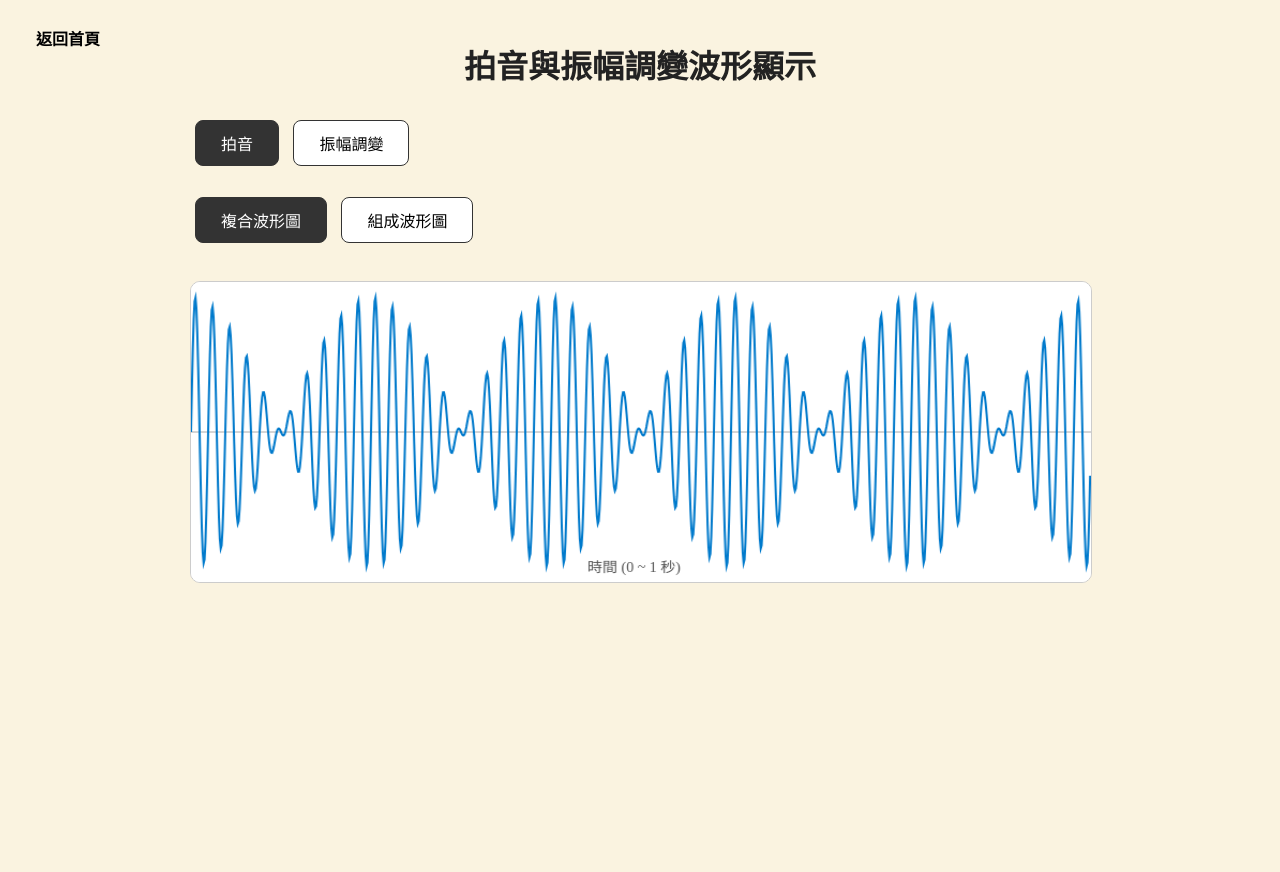
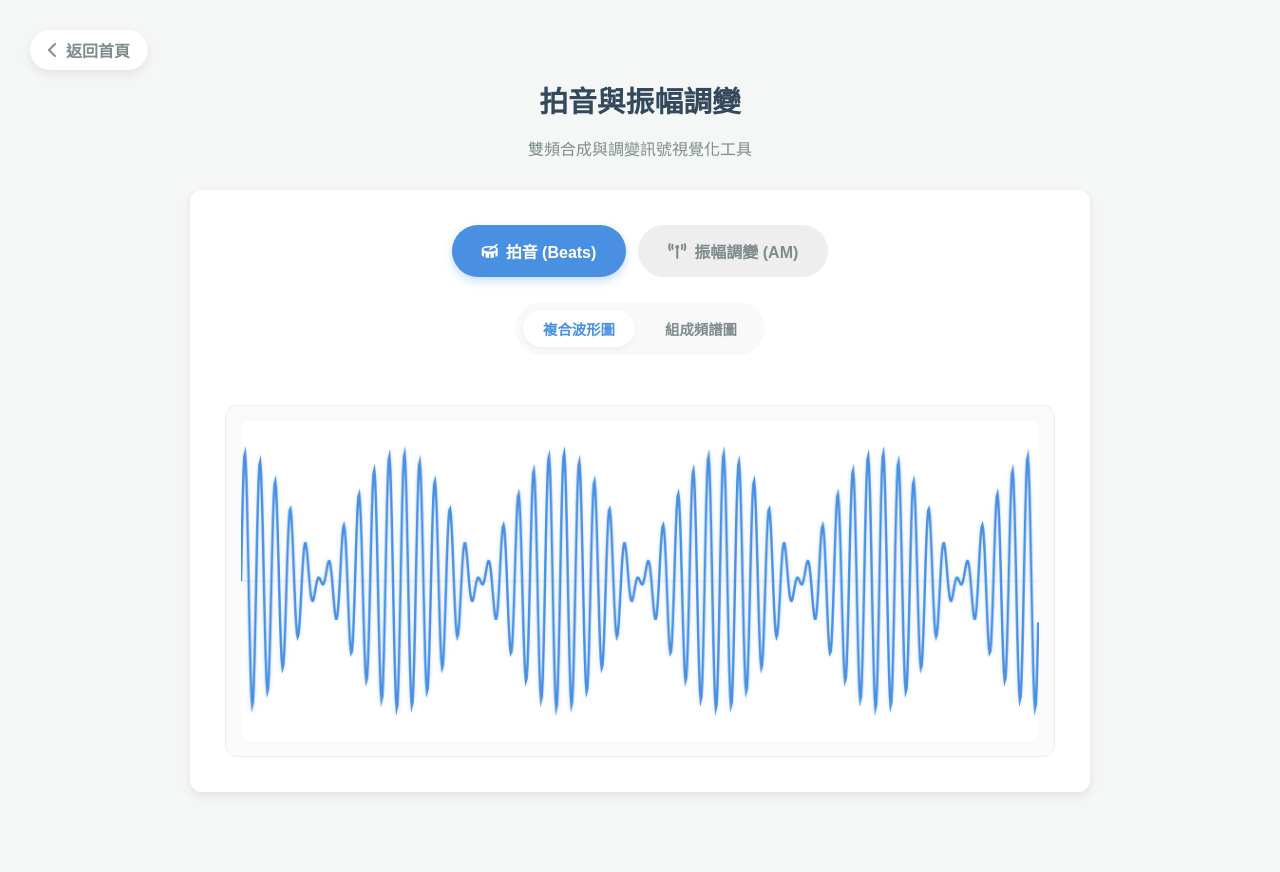
Before and after one commit to bensoncheng1118-coder/my-backend1, a Flask app: page /wave4 in a window 1280 px wide. Before the commit the page ends 583 px from the top, so only its background shows below. Run offline with Flask 3, Linux system fonts and the light colour scheme; data that the repository does not hold is empty; some libraries are stand-ins or nearby versions.

Commit message:
Update wave4.html

```diff
--- a/templates/wave4.html
+++ b/templates/wave4.html
@@ -1,327 +1,368 @@
 <!DOCTYPE html>
 <html lang="zh-Hant">
+
 <head>
   <meta charset="UTF-8" />
-  <title>拍音與振幅調變波形顯示</title>
+  <meta name="viewport" content="width=device-width, initial-scale=1.0" />
+  <title>拍音與振幅調變波形</title>
+  <link rel="preconnect" href="https://fonts.googleapis.com">
+  <link rel="preconnect" href="https://fonts.gstatic.com" crossorigin>
+  <link href="https://fonts.googleapis.com/css2?family=Noto+Sans+TC:wght@400;500;700&display=swap" rel="stylesheet">
+  <link rel="stylesheet" href="https://cdnjs.cloudflare.com/ajax/libs/font-awesome/6.4.0/css/all.min.css">
   <script src="https://cdn.jsdelivr.net/npm/chart.js"></script>
   <style>
+    :root {
+      --primary-color: #4a90e2;
+      --secondary-color: #34495e;
+      --bg-color: #f4f7f6;
+      --card-bg: #ffffff;
+      --text-color: #333;
+      --text-muted: #7f8c8d;
+      --radius-pill: 50px;
+      --radius-md: 12px;
+      --shadow: 0 4px 10px rgba(0, 0, 0, 0.08);
+      --transition: all 0.3s ease;
+    }
+
     body {
-      font-family: "Microsoft JhengHei", sans-serif;
-      padding: 20px;
+      font-family: 'Noto Sans TC', sans-serif;
+      margin: 0;
+      padding: 0;
+      background-color: var(--bg-color);
+      color: var(--text-color);
+      min-height: 100vh;
+      display: flex;
+      flex-direction: column;
+      align-items: center;
+    }
+
+    .container {
+      width: 95%;
       max-width: 900px;
-      margin: auto;
-      background: #faf3e0;
+      margin: 60px auto;
     }
-    button {
-      margin: 8px 5px;
-      padding: 10px 25px;
-      font-size: 16px;
-      border-radius: 8px;
+
+    .header {
+      text-align: center;
+      margin-bottom: 30px;
+    }
+
+    h1 {
+      font-weight: 700;
+      color: var(--secondary-color);
+      margin-bottom: 10px;
+      font-size: 1.8rem;
+    }
+
+    .card {
+      background: var(--card-bg);
+      border-radius: var(--radius-md);
+      box-shadow: var(--shadow);
+      padding: 35px;
+      margin-bottom: 20px;
+    }
+
+    /* Tabs / Segmented Controls */
+    .btn-group {
+      display: flex;
+      justify-content: center;
+      gap: 12px;
+      margin-bottom: 25px;
+      flex-wrap: wrap;
+    }
+
+    .btn-pill {
+      padding: 12px 28px;
+      border: 2px solid transparent;
+      border-radius: var(--radius-pill);
+      background-color: #eee;
+      color: var(--text-muted);
+      font-weight: 600;
       cursor: pointer;
-      border: 1px solid #333;
-      background-color: white;
-      transition: background-color 0.3s, color 0.3s;
+      transition: var(--transition);
+      font-size: 1rem;
+      display: flex;
+      align-items: center;
+      gap: 8px;
     }
-    button.active, button:hover {
-      background-color: #333;
+
+    .btn-pill:hover {
+      background-color: #e0e0e0;
+    }
+
+    .btn-pill.active {
       color: white;
     }
-    #sub-buttons {
-      margin-top: 15px;
-      margin-bottom: 30px;
-    }
-    #waveformCanvas, #barChart {
-      background: #fff;
-      border: 1px solid #ccc;
-      border-radius: 10px;
-      display: block;
-      margin-top: 10px;
-    }
-    #waveformCanvas {
-      width: 100%;
-      height: 300px;
-    }
-    #barChart {
-      max-width: 840px;
-      height: 300px;
-      margin: 20px auto 0;
-    }
-    h1 {
-      text-align: center;
-      margin-bottom: 25px;
-      color: #222;
+
+    .btn-pill.active.beat {
+      background-color: var(--primary-color);
+      box-shadow: 0 4px 10px rgba(74, 144, 226, 0.3);
     }
 
-/* 返回首頁按鈕 - 透明底黑字，超圓潤 */
-    .back-home-button {
-      position: absolute;
-      top: 20px;
-      left: 20px;
-      background-color: transparent;
-      color: #000000;
-      font-weight: bold;
-      padding: 10px 16px;
-      border: none;
-      border-radius: 30px; /* 超圓潤 */
-      text-decoration: none;
-      cursor: pointer;
-      transition: all 0.3s ease;
-      display: inline-block;
-      line-height: 1.2;
+    .btn-pill.active.am {
+      background-color: #f39c12;
+      box-shadow: 0 4px 10px rgba(243, 156, 18, 0.3);
     }
 
-    .back-home-button:hover {
-      background-color: #000000; /* 滑鼠懸停黑底 */
-      color: #ffffff; /* 白字 */
+    #sub-buttons {
+      display: flex;
+      justify-content: center;
+      gap: 10px;
+      margin-bottom: 30px;
+      background: #f9f9f9;
+      padding: 8px;
+      border-radius: var(--radius-pill);
+      display: inline-flex;
+      position: relative;
+      left: 50%;
+      transform: translateX(-50%);
     }
 
+    .btn-sub {
+      padding: 8px 20px;
+      border: none;
+      background: transparent;
+      color: var(--text-muted);
+      font-weight: 600;
+      border-radius: var(--radius-pill);
+      cursor: pointer;
+      transition: var(--transition);
+      font-size: 0.9rem;
+    }
 
+    .btn-sub.active {
+      background: white;
+      box-shadow: 0 2px 5px rgba(0, 0, 0, 0.05);
+    }
 
+    .btn-sub.active.beat {
+      color: var(--primary-color);
+    }
+
+    .btn-sub.active.am {
+      color: #f39c12;
+    }
+
+    /* Visualization Areas */
+    .viz-container {
+      background: #fafafa;
+      border: 1px solid #eee;
+      border-radius: var(--radius-md);
+      padding: 15px;
+      margin-top: 20px;
+      min-height: 320px;
+      display: flex;
+      align-items: center;
+      justify-content: center;
+      overflow: hidden;
+    }
+
+    #waveformCanvas,
+    #barChart {
+      width: 100% !important;
+      height: 320px !important;
+      background: #fff;
+      border-radius: 8px;
+      display: block;
+    }
+
+    #backBtn {
+      position: absolute;
+      top: 30px;
+      left: 30px;
+      text-decoration: none;
+      color: var(--text-muted);
+      font-weight: 600;
+      background: #fff;
+      padding: 8px 18px;
+      border-radius: var(--radius-pill);
+      box-shadow: var(--shadow);
+      display: flex;
+      align-items: center;
+      gap: 8px;
+      transition: var(--transition);
+    }
+
+    #backBtn:hover {
+      color: var(--primary-color);
+      transform: translateX(-5px);
+    }
+
+    @media (max-width: 600px) {
+      .container {
+        margin: 80px auto 20px;
+      }
+
+      .card {
+        padding: 20px;
+      }
+
+      .btn-pill {
+        padding: 10px 15px;
+        font-size: 0.9rem;
+      }
+    }
   </style>
 </head>
+
 <body>
-  <a href="{{ url_for('index') }}" class="back-home-button">返回首頁</a>
-  <h1>拍音與振幅調變波形顯示</h1>
 
-  <!-- 主按鈕 -->
-  <div>
-    <button id="btnBeat">拍音</button>
-    <button id="btnAM">振幅調變</button>
+  <a href="{{ url_for('index') }}" id="backBtn"><i class="fa-solid fa-chevron-left"></i> 返回首頁</a>
+
+  <div class="container">
+    <div class="header">
+      <h1>拍音與振幅調變</h1>
+      <p style="color: var(--text-muted);">雙頻合成與調變訊號視覺化工具</p>
     </div>
 
-  <!-- 子按鈕 -->
-  <div id="sub-buttons" style="display:none;">
-    <button id="btnComposite">複合波形圖</button>
-    <button id="btnComponent">組成波形圖</button>
+    <div class="card">
+      <!-- Main Mode Switcher -->
+      <div class="btn-group">
+        <button id="btnBeat" class="btn-pill"><i class="fa-solid fa-drum"></i> 拍音 (Beats)</button>
+        <button id="btnAM" class="btn-pill"><i class="fa-solid fa-tower-broadcast"></i> 振幅調變 (AM)</button>
       </div>
 
-  <!-- 畫布-波形圖 -->
-  <canvas id="waveformCanvas" width="840" height="300"></canvas>
-  <!-- 柱狀圖畫布-組成波形 -->
-  <canvas id="barChart" style="display:none;"></canvas>
+      <!-- Sub Mode Switcher -->
+      <div id="sub-buttons">
+        <button id="btnComposite" class="btn-sub">複合波形圖</button>
+        <button id="btnComponent" class="btn-sub">組成頻譜圖</button>
+      </div>
+
+      <!-- Visualization Output -->
+      <div class="viz-container">
+        <canvas id="waveformCanvas" width="840" height="320"></canvas>
+        <canvas id="barChart" style="display:none;" width="840" height="320"></canvas>
+      </div>
+    </div>
+  </div>
 
   <script>
-    // 元素取得
-    const btnBeat = document.getElementById('btnBeat');
-    const btnAM = document.getElementById('btnAM');
-    const subButtons = document.getElementById('sub-buttons');
-    const btnComposite = document.getElementById('btnComposite');
-    const btnComponent = document.getElementById('btnComponent');
-    const waveformCanvas = document.getElementById('waveformCanvas');
-    const waveformCtx = waveformCanvas.getContext('2d');
-    const barCanvas = document.getElementById('barChart');
+    const refs = {
+      btnBeat: document.getElementById('btnBeat'),
+      btnAM: document.getElementById('btnAM'),
+      btnComposite: document.getElementById('btnComposite'),
+      btnComponent: document.getElementById('btnComponent'),
+      waveformCanvas: document.getElementById('waveformCanvas'),
+      barCanvas: document.getElementById('barChart')
+    };
 
-    let currentMain = null;  // 'beat' or 'am'
-    let currentSub = null;   // 'composite' or 'component'
+    const waveformCtx = refs.waveformCanvas.getContext('2d');
+    let currentMain = 'beat';
+    let currentSub = 'composite';
     let barChartInstance = null;
 
-    const sampleRate = 1000; // samples per second
-    const duration = 1; // seconds
-    const points = sampleRate * duration;
+    const points = 1000;
+    const duration = 1.0;
 
-    // 清除波形畫布
-    function clearWaveformCanvas() {
-      waveformCtx.clearRect(0, 0, waveformCanvas.width, waveformCanvas.height);
+    function clearCanvas() {
+      waveformCtx.clearRect(0, 0, refs.waveformCanvas.width, refs.waveformCanvas.height);
       waveformCtx.fillStyle = "#fff";
-      waveformCtx.fillRect(0, 0, waveformCanvas.width, waveformCanvas.height);
-      // 畫水平中線
-      waveformCtx.strokeStyle = "#aaa";
+      waveformCtx.fillRect(0, 0, refs.waveformCanvas.width, refs.waveformCanvas.height);
+
+      // Axis
+      waveformCtx.strokeStyle = "#eee";
+      waveformCtx.lineWidth = 1;
       waveformCtx.beginPath();
-      waveformCtx.moveTo(0, waveformCanvas.height / 2);
-      waveformCtx.lineTo(waveformCanvas.width, waveformCanvas.height / 2);
-      waveformCtx.stroke();
-      // 標註時間軸文字
-      waveformCtx.fillStyle = "#555";
-      waveformCtx.font = "14px Microsoft JhengHei";
-      waveformCtx.fillText("時間 (0 ~ 1 秒)", waveformCanvas.width / 2 - 50, waveformCanvas.height - 10);
-    }
-
-    // 繪製波形函式
-    // x: Array 時間 0~1
-    // y: Array 正規化振幅 -1~1
-    // color: 線色
-    function drawWaveform(x, y, color) {
-      waveformCtx.strokeStyle = color;
-      waveformCtx.lineWidth = 2;
-      waveformCtx.beginPath();
-      for(let i=0; i < x.length; i++) {
-        const px = x[i] * waveformCanvas.width;
-        const py = waveformCanvas.height/2 - y[i] * (waveformCanvas.height/2) * 0.9;
-        if(i === 0) waveformCtx.moveTo(px, py);
-        else waveformCtx.lineTo(px, py);
-      }
+      waveformCtx.moveTo(0, refs.waveformCanvas.height / 2);
+      waveformCtx.lineTo(refs.waveformCanvas.width, refs.waveformCanvas.height / 2);
       waveformCtx.stroke();
     }
 
-    // 拍音複合波: 兩個相近頻率正弦波相加
-    function generateBeatComposite(freq1=50, freq2=55) {
-      const x = [];
-      const y = [];
-      for(let i=0; i<points; i++) {
-        const t = i / sampleRate;
-        x.push(t);
-        const val = Math.sin(2 * Math.PI * freq1 * t) + Math.sin(2 * Math.PI * freq2 * t);
-        y.push(val / 2);
+    function drawWave(x, y, color) {
+      waveformCtx.strokeStyle = color;
+      waveformCtx.lineWidth = 2.5;
+      waveformCtx.shadowBlur = 4;
+      waveformCtx.shadowColor = color + "44";
+      waveformCtx.beginPath();
+      for (let i = 0; i < x.length; i++) {
+        const px = x[i] * refs.waveformCanvas.width;
+        const py = refs.waveformCanvas.height / 2 - y[i] * (refs.waveformCanvas.height / 2) * 0.8;
+        i === 0 ? waveformCtx.moveTo(px, py) : waveformCtx.lineTo(px, py);
       }
-      return {x, y};
+      waveformCtx.stroke();
+      waveformCtx.shadowBlur = 0;
     }
 
-    // 振幅調變複合波: 載波與調變的AM波
-    function generateAMComposite(fc=100, fm=5, m=0.7) {
-      const x = [];
-      const y = [];
-      for(let i=0; i<points; i++) {
-        const t = i / sampleRate;
+    function update() {
+      // Update Buttons
+      refs.btnBeat.classList.toggle('active', currentMain === 'beat');
+      refs.btnBeat.classList.toggle('beat', currentMain === 'beat');
+
+      refs.btnAM.classList.toggle('active', currentMain === 'am');
+      refs.btnAM.classList.toggle('am', currentMain === 'am');
+
+      refs.btnComposite.classList.toggle('active', currentSub === 'composite');
+      refs.btnComposite.classList.toggle(currentMain, currentSub === 'composite');
+
+      refs.btnComponent.classList.toggle('active', currentSub === 'component');
+      refs.btnComponent.classList.toggle(currentMain, currentSub === 'component');
+
+      // Clear previous classes if mode changed
+      if (currentMain === 'beat') {
+        refs.btnComposite.classList.remove('am');
+        refs.btnComponent.classList.remove('am');
+      } else {
+        refs.btnComposite.classList.remove('beat');
+        refs.btnComponent.classList.remove('beat');
+      }
+
+      if (currentSub === 'composite') {
+        refs.barCanvas.style.display = 'none';
+        refs.waveformCanvas.style.display = 'block';
+        clearCanvas();
+
+        const x = [], y = [];
+        for (let i = 0; i < points; i++) {
+          const t = i / points * duration;
           x.push(t);
-        const val = (1 + m * Math.sin(2 * Math.PI * fm * t)) * Math.sin(2 * Math.PI * fc * t);
+          let val;
+          if (currentMain === 'beat') {
+            // Beat: sin(2pi*50*t) + sin(2pi*55*t)
+            val = (Math.sin(2 * Math.PI * 50 * t) + Math.sin(2 * Math.PI * 55 * t)) / 2;
+          } else {
+            // AM: (1 + 0.7*sin(2pi*5*t)) * sin(2pi*100*t)
+            val = (1 + 0.7 * Math.sin(2 * Math.PI * 5 * t)) * Math.sin(2 * Math.PI * 100 * t);
+          }
           y.push(val);
         }
-      return {x, y};
-    }
+        drawWave(x, y, currentMain === 'beat' ? '#4a90e2' : '#f39c12');
+      } else {
+        refs.waveformCanvas.style.display = 'none';
+        refs.barCanvas.style.display = 'block';
 
-    // 拍音組成波: 兩個相近頻率正弦波
-    // 用柱狀圖表示(頻率與振幅)
-    function getBeatComponentData(freq1=50, freq2=55) {
-      // 兩個頻率的振幅預設1.0
-      return {
-        labels: [freq1 + " Hz", freq2 + " Hz"],
-        data: [1.0, 1.0]
-      };
-    }
+        const labels = currentMain === 'beat' ? ['50 Hz', '55 Hz'] : ['100 Hz (載波)', '5 Hz (調變)'];
+        const data = currentMain === 'beat' ? [1.0, 1.0] : [1.0, 0.7];
+        const colors = currentMain === 'beat' ? ['#4a90e2', '#357abd'] : ['#f39c12', '#e67e22'];
 
-    // 振幅調變組成波: 載波頻率與調變頻率
-    function getAMComponentData(fc=100, fm=5) {
-      // 載波幅度1.0，調變幅度0.7
-      return {
-        labels: [fc + " Hz (載波)", fm + " Hz (調變)"],
-        data: [1.0, 0.7]
-      };
-    }
-
-    // 顯示波形圖，隱藏柱狀圖
-    function showWaveform() {
-      barCanvas.style.display = "none";
-      waveformCanvas.style.display = "block";
-    }
-
-    // 顯示柱狀圖，隱藏波形圖
-    function showBarChart() {
-      waveformCanvas.style.display = "none";
-      barCanvas.style.display = "block";
-    }
-
-    // 初始化Chart.js柱狀圖
-    function initBarChart(labels, data, colors) {
-      if(barChartInstance) {
-        barChartInstance.destroy();
-      }
-      barChartInstance = new Chart(barCanvas.getContext('2d'), {
+        if (barChartInstance) barChartInstance.destroy();
+        barChartInstance = new Chart(refs.barCanvas.getContext('2d'), {
           type: 'bar',
           data: {
             labels: labels,
             datasets: [{
-            label: '幅值',
               data: data,
               backgroundColor: colors,
-            borderWidth: 1
+              borderRadius: 6
             }]
           },
           options: {
-          scales: {
-            y: {
-              beginAtZero:true,
-              max: 1.2,
-              title: {
-                display: true,
-                text: '振幅'
-              }
-            },
-            x: {
-              title: {
-                display: true,
-                text: '頻率'
-              }
-            }
-          },
-          plugins: {
-            legend: { display: false },
-            tooltip: {
-              callbacks: {
-                label: ctx => '振幅: ' + ctx.parsed.y
-              }
-            }
-          }
+            responsive: true,
+            maintainAspectRatio: false,
+            scales: { y: { beginAtZero: true, max: 1.2 } },
+            plugins: { legend: { display: false } }
           }
         });
       }
-
-    // 主態切換
-    function setMainActive(main) {
-      currentMain = main;
-      currentSub = null;
-      btnBeat.classList.toggle('active', main === 'beat');
-      btnAM.classList.toggle('active', main === 'am');
-      subButtons.style.display = 'block';
-      btnComposite.classList.remove('active');
-      btnComponent.classList.remove('active');
-      clearWaveformCanvas();
-      waveformCanvas.style.display = 'none';
-      barCanvas.style.display = 'none';
     }
 
-    // 子態切換
-    function setSubActive(sub) {
-      currentSub = sub;
-      btnComposite.classList.toggle('active', sub === 'composite');
-      btnComponent.classList.toggle('active', sub === 'component');
+    refs.btnBeat.onclick = () => { currentMain = 'beat'; update(); };
+    refs.btnAM.onclick = () => { currentMain = 'am'; update(); };
+    refs.btnComposite.onclick = () => { currentSub = 'composite'; update(); };
+    refs.btnComponent.onclick = () => { currentSub = 'component'; update(); };
 
-      if(currentMain === 'beat' && sub === 'composite') {
-        // 拍音複合波形(與振幅調變複合波形一樣)
-        const wave = generateBeatComposite();
-        showWaveform();
-        clearWaveformCanvas();
-        drawWaveform(wave.x, wave.y, '#007acc');
-      }
-      else if(currentMain === 'am' && sub === 'composite') {
-        // 振幅調變複合波形
-        const wave = generateAMComposite();
-        showWaveform();
-        clearWaveformCanvas();
-        drawWaveform(wave.x, wave.y, '#e67300');
-      }
-      else if(currentMain === 'beat' && sub === 'component') {
-        // 拍音組成波 - 用柱狀圖顯示兩個頻率
-        const data = getBeatComponentData();
-        showBarChart();
-        initBarChart(data.labels, data.data, ['#d14a61', '#1e90ff']);
-      }
-      else if(currentMain === 'am' && sub === 'component') {
-        // 振幅調變組成波 - 用柱狀圖顯示載波及調變頻率
-        const data = getAMComponentData();
-        showBarChart();
-        initBarChart(data.labels, data.data, ['#8964ca', '#ca6442']);
-      }
-    }
-
-    // 綁定主按鈕事件
-    btnBeat.addEventListener('click', () => {
-      setMainActive('beat');
-    });
-    btnAM.addEventListener('click', () => {
-      setMainActive('am');
-    });
-
-    // 綁定子按鈕事件
-    btnComposite.addEventListener('click', () => {
-      if(currentMain) setSubActive('composite');
-    });
-    btnComponent.addEventListener('click', () => {
-      if(currentMain) setSubActive('component');
-    });
-
-    // 預設 - 拍音與複合波形圖
-    setMainActive('beat');
-    setSubActive('composite');
+    // Init
+    update();
   </script>
 </body>
+
 </html>
```
Lines whose indentation alone changed are shown as unchanged.
